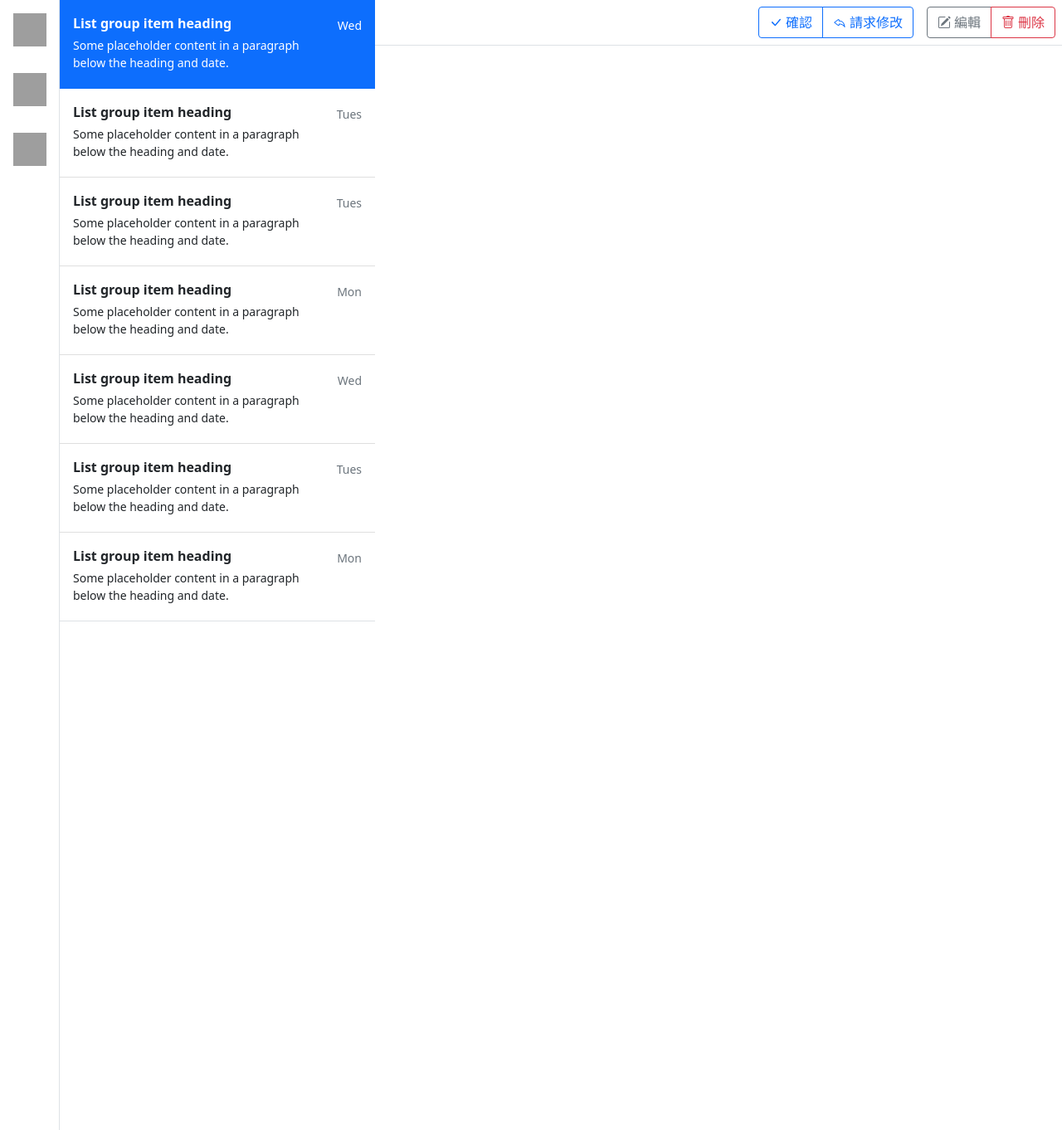
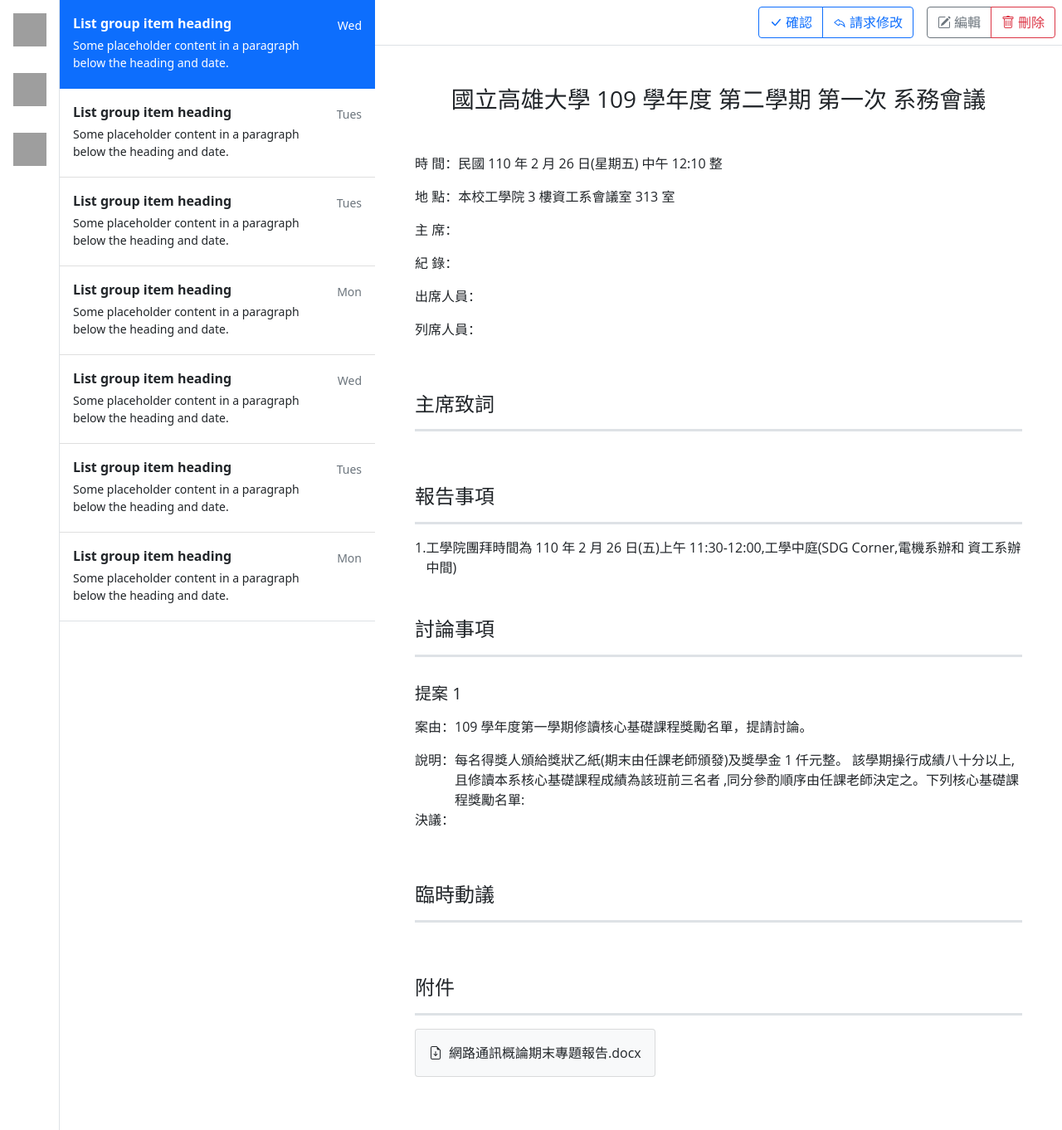
Before and after one commit to chiahsuantw/Meeting-Management-System, a Flask app: page / in a window 1280 px wide. Shown: the part 71-1433 px from the top of the page at 83% size. Run offline with Flask 2, Linux system fonts and the light colour scheme; parts of the project's set-up code (start-up, migrations or seed data) failed here and were passed over; grey boxes are pictures that could not be loaded.

Commit message:
編排會議資料

```diff
--- a/main/templates/base.html
+++ b/main/templates/base.html
@@ -8,6 +8,7 @@
     <title>{% if title %}{{ title }} - {% endif %}會議管理系統</title>
 </head>
 <body class="vh-100 d-flex flex-column align-item-stretch">
+{# NavBar #}
 <header class="py-3 border-bottom">
     <div class="container-fluid d-flex gap-3 align-items-center">
         <h4 class="mb-0">會議管理系統</h4>
@@ -108,6 +109,7 @@
     </div>
     {# MainView #}
     <div class="d-flex flex-column flex-fill">
+        {# Control buttons #}
         <div class="d-flex justify-content-end border-bottom">
             <div class="btn-group m-2" role="group">
                 <button type="button" class="btn btn-outline-primary d-flex align-items-center">
@@ -146,6 +148,60 @@
                 </button>
             </div>
         </div>
+        {# Meeting minutes viewer #}
+        <div class="d-flex flex-column flex-fill overflow-auto p-3 p-lg-5" style="font-family: 'Open Sans',sans-serif;">
+            <h3 class="text-center text-bold mb-5">國立高雄大學 109 學年度 第二學期 第一次 系務會議</h3>
+            <p>時 間：民國 110 年 2 月 26 日(星期五) 中午 12:10 整</p>
+            <p>地 點：本校工學院 3 樓資工系會議室 313 室</p>
+            <p>主 席：</p>
+            <p>紀 錄：</p>
+            <p>出席人員：</p>
+            <p>列席人員：</p>
+            <h4 class="mt-5 mb-3 pb-3 text-bold border-bottom border-3">主席致詞</h4>
+            <h4 class="mt-5 mb-3 pb-3 text-bold border-bottom border-3">報告事項</h4>
+            <div class="d-flex">
+                <p class="flex-shrink-0">1. </p>
+                <div>
+                    工學院團拜時間為 110 年 2 月 26 日(五)上午 11:30-12:00,工學中庭(SDG Corner,電機系辦和
+                    資工系辦中間)
+                </div>
+            </div>
+            <h4 class="mt-5 mb-3 pb-3 text-bold border-bottom border-3">討論事項</h4>
+            <h5 class="my-3">提案 1</h5>
+            <div class="d-flex">
+                <p class="flex-shrink-0">案由：</p>
+                <div>109 學年度第一學期修讀核心基礎課程獎勵名單，提請討論。</div>
+            </div>
+            <div class="d-flex">
+                <p class="flex-shrink-0">說明：</p>
+                <div>
+                    每名得獎人頒給獎狀乙紙(期末由任課老師頒發)及獎學金 1 仟元整。
+                    該學期操行成績八十分以上,且修讀本系核心基礎課程成績為該班前三名者
+                    ,同分參酌順序由任課老師決定之。下列核心基礎課程獎勵名單:
+                </div>
+            </div>
+            <div class="d-flex">
+                <p class="flex-shrink-0">決議：</p>
+                <div></div>
+            </div>
+            <h4 class="mt-5 mb-3 pb-3 text-bold border-bottom border-3">臨時動議</h4>
+            {# Attachment #}
+            <h4 class="mt-5 mb-3 pb-3 text-bold border-bottom border-3">附件</h4>
+            <div class="d-flex flex-wrap">
+                <a href="#" class="text-dark text-decoration-none me-3 mb-3">
+                    <div class="card bg-light">
+                        <div class="card-body d-flex align-items-center">
+                            <svg xmlns="http://www.w3.org/2000/svg" width="16" height="16" fill="currentColor"
+                                 class="bi bi-file-earmark-arrow-down me-2" viewBox="0 0 16 16">
+                                <path d="M8.5 6.5a.5.5 0 0 0-1 0v3.793L6.354 9.146a.5.5 0 1 0-.708.708l2 2a.5.5 0 0 0 .708 0l2-2a.5.5 0 0 0-.708-.708L8.5 10.293V6.5z"></path>
+                                <path d="M14 14V4.5L9.5 0H4a2 2 0 0 0-2 2v12a2 2 0 0 0 2 2h8a2 2 0 0 0 2-2zM9.5 3A1.5 1.5 0 0 0 11 4.5h2V14a1 1 0 0 1-1 1H4a1 1 0 0 1-1-1V2a1 1 0 0 1 1-1h5.5v2z"></path>
+                            </svg>
+                            <p class="card-text"> 網路通訊概論期末專題報告.docx</p>
+                        </div>
+                    </div>
+                </a>
+            </div>
+        </div>
     </div>
 </main>
 <script src="https://cdn.jsdelivr.net/npm/bootstrap@5.0.2/dist/js/bootstrap.bundle.min.js"
```
